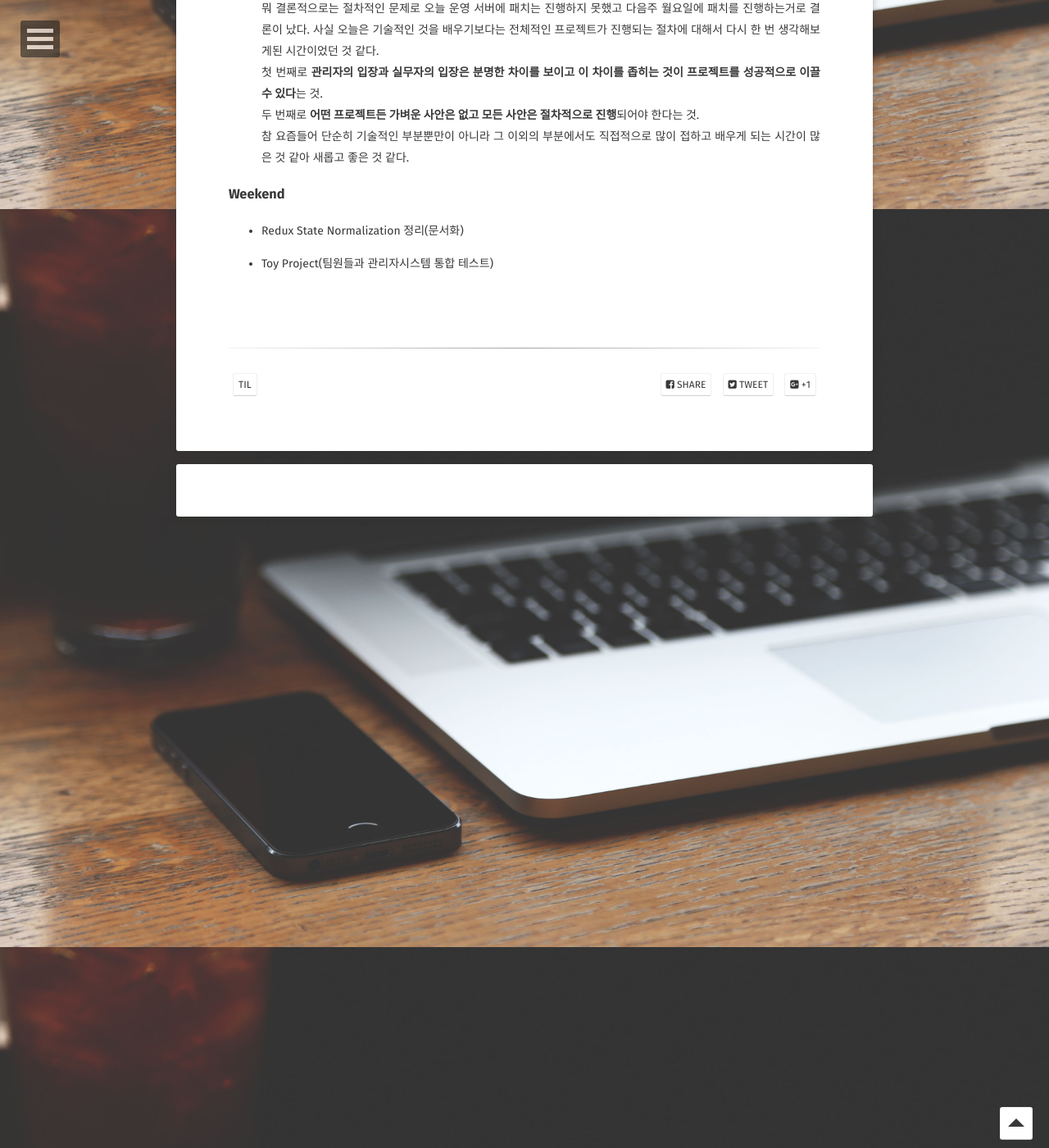
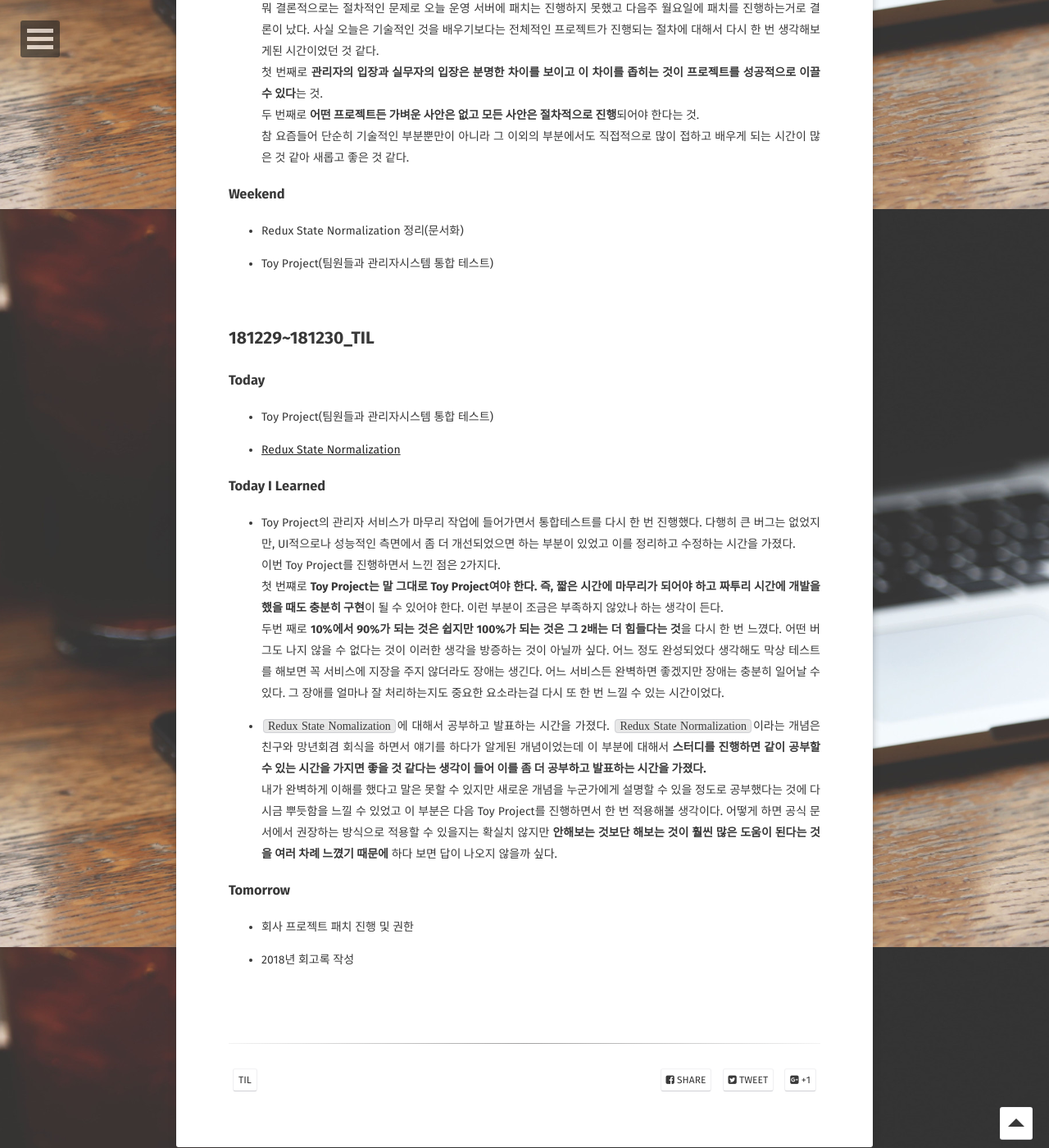
Before and after one commit to BKJang/DEVLOG, a Jekyll site: the page built from _posts/TIL/2018-12-24-TIL181224.md, in a window 1280 px wide and 1400 px high, scrolled down 3345 px. Shown: the whole window at 82% size. Built offline with Jekyll 4.4.1, drawn with Linux system fonts in a browser that asks for light colours; some web fonts are replaced; comment, search, counter and statistics services are not loaded; some of the changed text lies outside the part shown.

Commit message:
Update 2018-12-24-TIL181224.md(181229~181230_TIL)

```diff
--- a/_posts/TIL/2018-12-24-TIL181224.md
+++ b/_posts/TIL/2018-12-24-TIL181224.md
@@ -107,3 +107,25 @@ feature: '/assets/img/TIL.jpg'
 - Toy Project(팀원들과 관리자시스템 통합 테스트)
 
 <br/>
+
+## 181229~181230_TIL
+
+### Today
+
+- Toy Project(팀원들과 관리자시스템 통합 테스트)
+
+- [Redux State Normalization](https://github.com/Im-D/Dev-Docs/blob/master/Javascript/Redux%20State%20%EC%A0%95%EA%B7%9C%ED%99%94.md)
+
+### Today I Learned
+
+- Toy Project의 관리자 서비스가 마무리 작업에 들어가면서 통합테스트를 다시 한 번 진행했다. 다행히 큰 버그는 없었지만, UI적으로나 성능적인 측면에서 좀 더 개선되었으면 하는 부분이 있었고 이를 정리하고 수정하는 시간을 가졌다.<br/> 이번 Toy Project를 진행하면서 느낀 점은 2가지다.<br/> 첫 번쨰로 **Toy Project는 말 그대로 Toy Project여야 한다. 즉, 짧은 시간에 마무리가 되어야 하고 짜투리 시간에 개발을 했을 때도 충분히 구현**이 될 수 있어야 한다. 이런 부분이 조금은 부족하지 않았나 하는 생각이 든다.<br/> 두번 째로 **10%에서 90%가 되는 것은 쉽지만 100%가 되는 것은 그 2배는 더 힘들다는 것**을 다시 한 번 느꼈다. 어떤 버그도 나지 않을 수 없다는 것이 이러한 생각을 방증하는 것이 아닐까 싶다. 어느 정도 완성되었다 생각해도 막상 테스트를 해보면 꼭 서비스에 지장을 주지 않더라도 장애는 생긴다. 어느 서비스든 완벽하면 좋겠지만 장애는 충분히 일어날 수 있다. 그 장애를 얼마나 잘 처리하는지도 중요한 요소라는걸 다시 또 한 번 느낄 수 있는 시간이었다.
+
+- `Redux State Nomalization`에 대해서 공부하고 발표하는 시간을 가졌다. `Redux State Normalization`이라는 개념은 친구와 망년회겸 회식을 하면서 얘기를 하다가 알게된 개념이었는데 이 부분에 대해서 **스터디를 진행하면 같이 공부할 수 있는 시간을 가지면 좋을 것 같다는 생각이 들어 이를 좀 더 공부하고 발표하는 시간을 가졌다.**<br/> 내가 완벽하게 이해를 했다고 말은 못할 수 있지만 새로운 개념을 누군가에게 설명할 수 있을 정도로 공부했다는 것에 다시금 뿌듯함을 느낄 수 있었고 이 부분은 다음 Toy Project를 진행하면서 한 번 적용해볼 생각이다. 어떻게 하면 공식 문서에서 권장하는 방식으로 적용할 수 있을지는 확실치 않지만 **안해보는 것보단 해보는 것이 훨씬 많은 도움이 된다는 것을 여러 차례 느꼈기 때문에** 하다 보면 답이 나오지 않을까 싶다.
+
+### Tomorrow
+
+- 회사 프로젝트 패치 진행 및 권한
+
+- 2018년 회고록 작성
+
+<br/>
```
